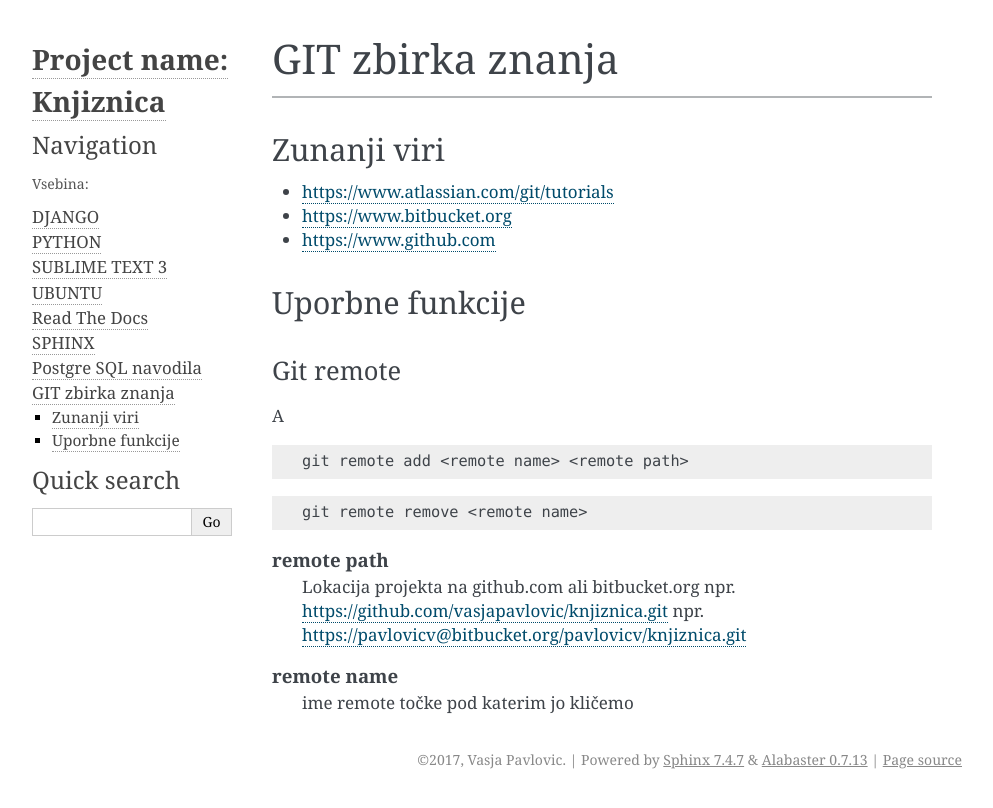
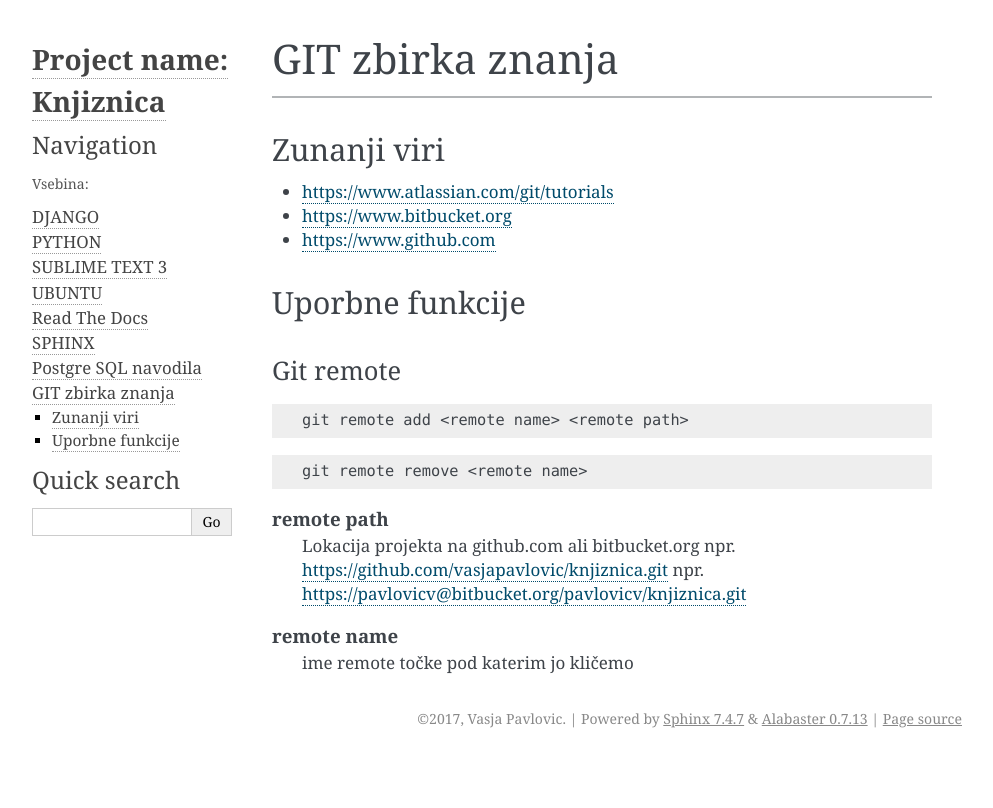
Before and after one commit to vasjapavlovic/knjiznica, a Sphinx documentation site: the page built from docs/GIT.rst, in a window 1280 px wide. Shown: the top 808 px of the page, without its empty margins (148-1141 px from the left). Built offline with Sphinx 7.4.7, drawn with Linux system fonts in a browser that asks for light colours.

Commit message:
spremembe v git

```diff
--- a/docs/GIT.rst
+++ b/docs/GIT.rst
@@ -17,8 +17,6 @@ Uporbne funkcije
 Git remote
 **********
 
-A
-
 .. code-block:: none
 
     git remote add <remote name> <remote path>
```
